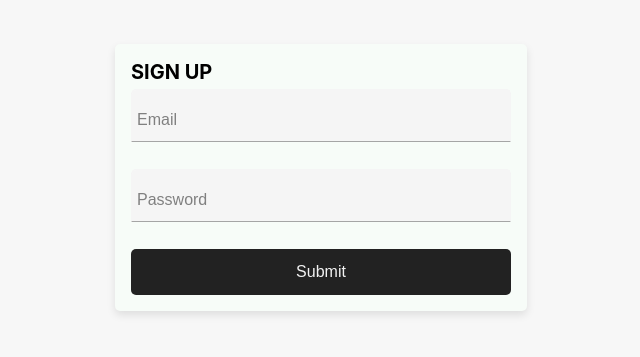
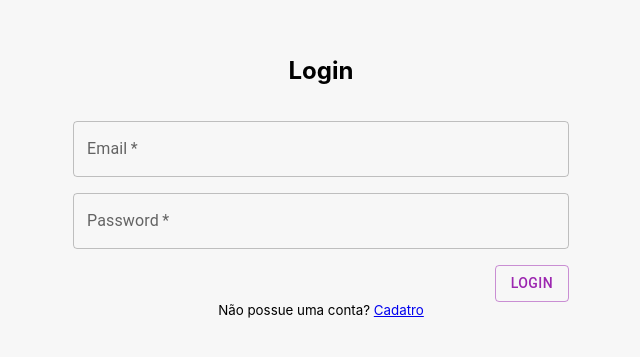
Before and after one commit to elvishuges/Dashboard-Praticar-Reactjs-MaterialUi, a React (Create React App) app: page /login in a window 1280 px wide. Shown: the part 223-580 px from the top of the page, without its empty margins (319-959 px from the left). Built offline with nearby package versions, Linux system fonts and the light colour scheme.

Commit message:
add Material UI ao projeto

```diff
--- a/package.json
+++ b/package.json
@@ -3,6 +3,10 @@
   "version": "0.1.0",
   "private": true,
   "dependencies": {
+    "@emotion/react": "^11.11.1",
+    "@emotion/styled": "^11.11.0",
+    "@mui/material": "^5.14.6",
+    "@mui/styled-engine-sc": "^5.14.6",
     "@testing-library/jest-dom": "^5.16.5",
     "@testing-library/react": "^13.4.0",
     "@testing-library/user-event": "^13.5.0",
@@ -20,7 +24,7 @@
     "react-hook-form": "^7.45.1",
     "react-router-dom": "^6.14.1",
     "react-scripts": "5.0.1",
-    "styled-components": "^6.0.2",
+    "styled-components": "^6.0.7",
     "typescript": "^4.9.5",
     "web-vitals": "^2.1.4"
   },
--- a/src/pages/CreateRoom/index.tsx
+++ b/src/pages/CreateRoom/index.tsx
@@ -11,6 +11,7 @@ import LocalStorageService from '../../services/localstorage';
 import SnackBar from '../../components/utils/SnackBar';
 import { useParams } from 'react-router-dom';
 import { RoomData } from '../../types/RoomDTO';
+import { TextField } from '@mui/material';
 
 type FormInputs = {
   description: string;
@@ -178,17 +179,11 @@ export default function CreateRoom() {
         <Row>
           {}
           <Col sm={6}>
-            <BaseSelect
-              {...register('topic', {
-                required: 'Campo Obrigatório',
-              })}
-              placeholder='Topic'
-              name='topic'
-              value={topic}
-              options={selectOption}
-              onChange={(value) => setTopic(value)}
-              error={errors.topic}
-            ></BaseSelect>
+            <TextField
+              id='outlined-basic'
+              label='Outlined'
+              variant='outlined'
+            />
           </Col>
         </Row>
         <BaseButton
--- a/src/pages/Login/index.tsx
+++ b/src/pages/Login/index.tsx
@@ -6,7 +6,8 @@ import BaseInput from '../../components/BaseInput';
 import BaseButton from '../../components/BaseButton';
 import { SubmitHandler, useForm } from 'react-hook-form';
 import { useAuth } from '../../hooks/auth';
-import { Navigate, useNavigate } from 'react-router-dom';
+import { Link, Navigate, useNavigate } from 'react-router-dom';
+import { Box, Button, TextField, Stack } from '@mui/material';
 
 type FormInputs = {
   email: string;
@@ -25,16 +26,18 @@ export default function Login() {
   const [email, setEmail] = useState('');
   const [password, setPassword] = useState('');
   const [isLoading, setIsLoading] = useState(false);
-  const [alertMessage, setAlertMessagte] = useState('');
+  const [alertMessage, setAlertMessage] = useState('');
 
   const onSubmit: SubmitHandler<FormInputs> = async (data) => {
     try {
       setIsLoading(true);
-      setAlertMessagte('');
+      setAlertMessage('');
       await login(data.email, data.password);
       navigate('/');
     } catch (error) {
-      setAlertMessagte('Email ou Senha inválidos');
+      console.log('error', error);
+
+      setAlertMessage('Email ou Senha inválidos');
     } finally {
       setIsLoading(false);
     }
@@ -42,41 +45,46 @@ export default function Login() {
 
   return (
     <Container>
-      <BaseCard title='Sign Up'>
+      <h2>Login</h2>
+      <Box
+        m={1} //margin
+        display='flex'
+        justifyContent='flex-start'
+        alignItems='flex-start'
+      ></Box>
       <form onSubmit={handleSubmit(onSubmit)}>
-          <BaseInput
-            {...register('email', {
-              required: 'Campo Obrigatório',
-              pattern: {
-                value: /^[A-Z0-9._%+-]+@[A-Z0-9.-]+\.[A-Z]{2,}$/i,
-                message: 'invalid field.',
-              },
-            })}
+        <TextField
+          type='email'
+          variant='outlined'
+          color='secondary'
+          label='Email'
+          onChange={(e) => setEmail(e.target.value)}
           value={email}
-            onChange={(e: any) => setEmail(e.target.value)}
-            placeholder='Email'
-            error={errors.email}
-          ></BaseInput>
-          <BaseInput
-            {...register('password', {
-              required: 'Campo Obrigatório',
-            })}
-            name='password'
+          required
+          fullWidth
+          sx={{ mb: 2 }}
+        />
+        <TextField
           type='password'
+          variant='outlined'
+          color='secondary'
+          label='Password'
+          required
+          fullWidth
+          onChange={(e) => setPassword(e.target.value)}
           value={password}
-            onChange={(e: any) => setPassword(e.target.value)}
-            placeholder='Password'
-            error={errors.password}
-          ></BaseInput>
-          <BaseButton
-            loading={isLoading}
-            type='submit'
-            background='#222222'
-            text='Submit'
+          sx={{ mb: 2 }}
         />
         {alertMessage && <div className='error_message'> {alertMessage}</div>}
+        <Box display='flex' justifyContent='flex-end' alignItems='flex-end'>
+          <Button variant='outlined' color='secondary' type='submit'>
+            Login
+          </Button>
+        </Box>
       </form>
-      </BaseCard>
+      <small>
+        Não possue uma conta? <Link to='/register'>Cadatro</Link>
+      </small>
     </Container>
   );
 }
--- a/src/pages/Login/style.ts
+++ b/src/pages/Login/style.ts
@@ -3,8 +3,43 @@ import styled from 'styled-components';
 export const Container = styled.div`
   display: flex;
   justify-content: center;
+  flex-direction: column;
   align-items: center;
   height: 100vh;
   width: 100%;
   background-color: #f7f7f7;
+
+  .heading {
+    margin-top: 22px;
+    font-size: 25px;
+    font-weight: 600;
+    text-align: center;
+  }
+
+  .form-container {
+    margin-top: 50px;
+    display: flex;
+    flex-direction: column;
+    align-items: center;
+    word-wrap: break-word;
+  }
+
+  .input-field {
+    width: 100%;
+    margin: 8px 0;
+  }
+
+  .submit {
+    background-color: #081229;
+  }
+
+  .normal-text {
+    margin-top: 40px;
+    opacity: 70%;
+    max-width: 80%;
+  }
+
+  .error_message {
+    color: red;
+  }
 `;
```
Also changed, not shown: 1 other file (tests, documents, lock files or other folders). Lines whose indentation alone changed are shown as unchanged.
